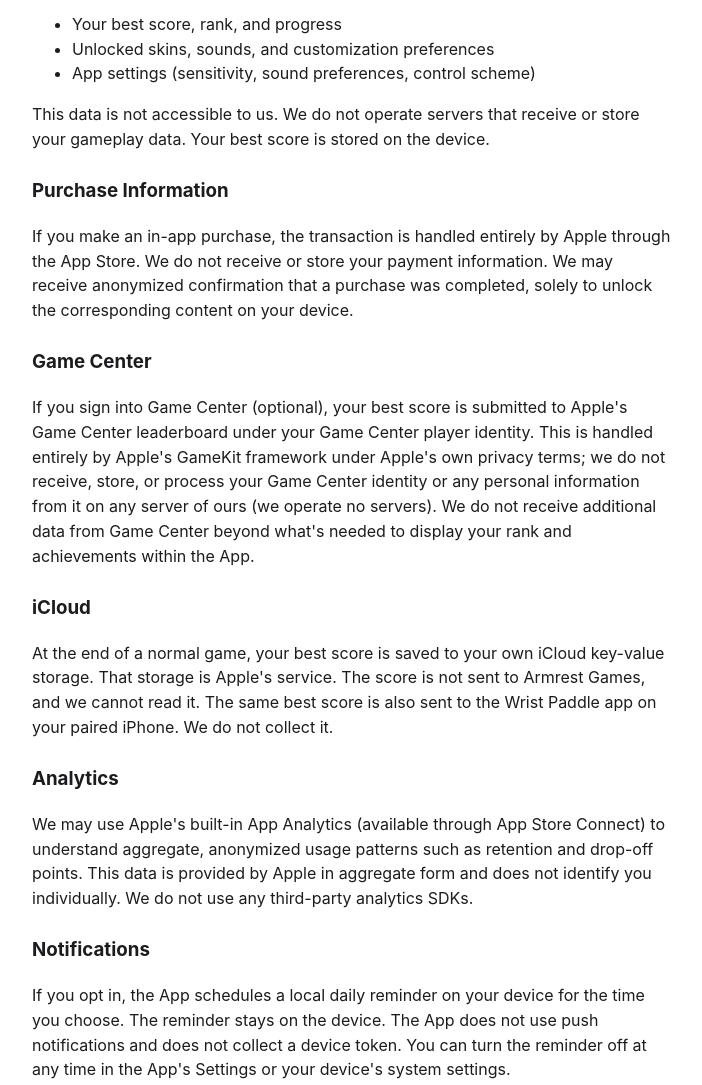
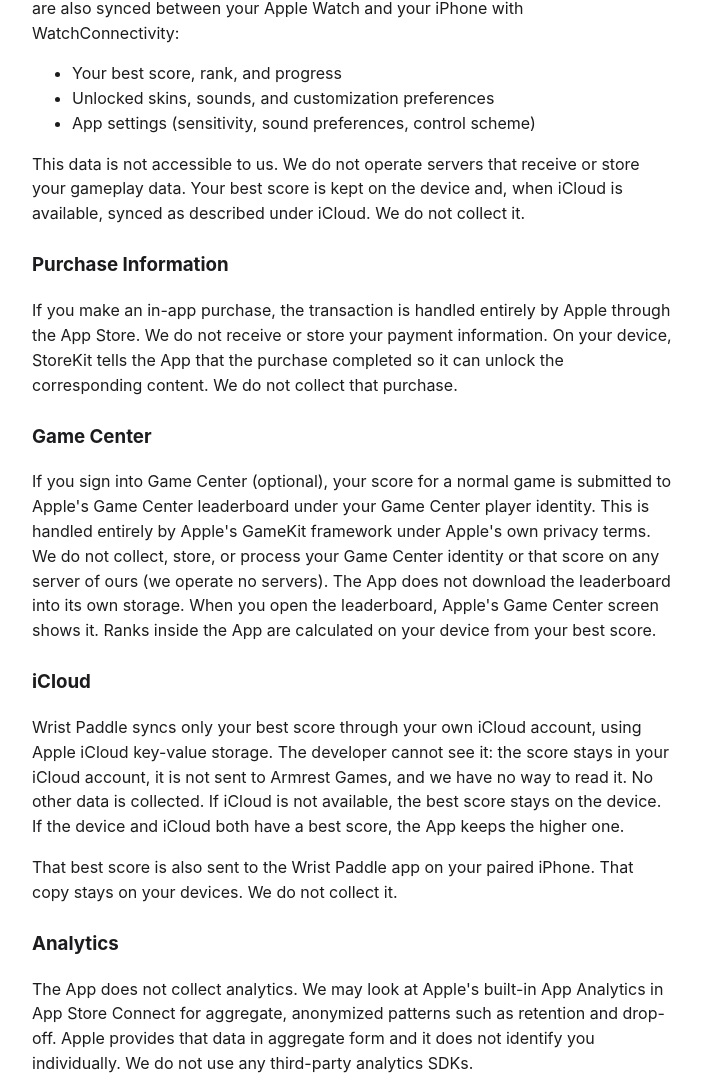
Before and after one commit to armrestgames/armrestgames.github.io, a plain HTML site: page privacy.html in a window 1280 px wide. Shown: the part 798-1883 px from the top of the page, without its empty margins (288-990 px from the left). Drawn offline with Linux system fonts and the light colour scheme.

Commit message:
State that Wrist Paddle syncs only the best score through the player's iCloud.
The score stays in the player's own Apple iCloud key-value storage, the developer cannot see it, and no other data is collected. A signed-out device keeps the on-device score, and the higher of the device and iCloud scores is the one that is kept.

```diff
--- a/privacy.html
+++ b/privacy.html
@@ -19,12 +19,12 @@
 
 <p><a href="index.html">← Armrest Games</a></p>
 <h1>Privacy Policy for Wrist Paddle</h1>
-<p class="updated"><strong>Last updated: November 15, 2026</strong></p>
+<p class="updated"><strong>Last updated: November 16, 2026</strong></p>
 
 <p>Wrist Paddle ("the App," "we," "us") is developed by Armrest Games. This Privacy Policy explains what information the App collects, how it's used, and your choices.</p>
 
 <h2>Summary</h2>
-<p>Wrist Paddle is designed to collect as little data as possible. There are no third-party advertising networks, no user tracking, and no account creation required to play.</p>
+<p>Wrist Paddle is designed to collect as little data as possible. There are no third-party advertising networks, no user tracking, and no account creation required to play. Wrist Paddle syncs only your best score through your own iCloud account (Apple iCloud key-value storage). The developer cannot see it. No other data is collected.</p>
 
 <h2>Information We Collect</h2>
 
@@ -38,19 +38,20 @@
 <li>Unlocked skins, sounds, and customization preferences</li>
 <li>App settings (sensitivity, sound preferences, control scheme)</li>
 </ul>
-<p>This data is not accessible to us. We do not operate servers that receive or store your gameplay data. Your best score is stored on the device.</p>
+<p>This data is not accessible to us. We do not operate servers that receive or store your gameplay data. Your best score is kept on the device and, when iCloud is available, synced as described under iCloud. We do not collect it.</p>
 
 <h3>Purchase Information</h3>
-<p>If you make an in-app purchase, the transaction is handled entirely by Apple through the App Store. We do not receive or store your payment information. We may receive anonymized confirmation that a purchase was completed, solely to unlock the corresponding content on your device.</p>
+<p>If you make an in-app purchase, the transaction is handled entirely by Apple through the App Store. We do not receive or store your payment information. On your device, StoreKit tells the App that the purchase completed so it can unlock the corresponding content. We do not collect that purchase.</p>
 
 <h3>Game Center</h3>
-<p>If you sign into Game Center (optional), your best score is submitted to Apple's Game Center leaderboard under your Game Center player identity. This is handled entirely by Apple's GameKit framework under Apple's own privacy terms; we do not receive, store, or process your Game Center identity or any personal information from it on any server of ours (we operate no servers). We do not receive additional data from Game Center beyond what's needed to display your rank and achievements within the App.</p>
+<p>If you sign into Game Center (optional), your score for a normal game is submitted to Apple's Game Center leaderboard under your Game Center player identity. This is handled entirely by Apple's GameKit framework under Apple's own privacy terms. We do not collect, store, or process your Game Center identity or that score on any server of ours (we operate no servers). The App does not download the leaderboard into its own storage. When you open the leaderboard, Apple's Game Center screen shows it. Ranks inside the App are calculated on your device from your best score.</p>
 
 <h3>iCloud</h3>
-<p>At the end of a normal game, your best score is saved to your own iCloud key-value storage. That storage is Apple's service. The score is not sent to Armrest Games, and we cannot read it. The same best score is also sent to the Wrist Paddle app on your paired iPhone. We do not collect it.</p>
+<p>Wrist Paddle syncs only your best score through your own iCloud account, using Apple iCloud key-value storage. The developer cannot see it: the score stays in your iCloud account, it is not sent to Armrest Games, and we have no way to read it. No other data is collected. If iCloud is not available, the best score stays on the device. If the device and iCloud both have a best score, the App keeps the higher one.</p>
+<p>That best score is also sent to the Wrist Paddle app on your paired iPhone. That copy stays on your devices. We do not collect it.</p>
 
 <h3>Analytics</h3>
-<p>We may use Apple's built-in App Analytics (available through App Store Connect) to understand aggregate, anonymized usage patterns such as retention and drop-off points. This data is provided by Apple in aggregate form and does not identify you individually. We do not use any third-party analytics SDKs.</p>
+<p>The App does not collect analytics. We may look at Apple's built-in App Analytics in App Store Connect for aggregate, anonymized patterns such as retention and drop-off. Apple provides that data in aggregate form and it does not identify you individually. We do not use any third-party analytics SDKs.</p>
 
 <h3>Notifications</h3>
 <p>If you opt in, the App schedules a local daily reminder on your device for the time you choose. The reminder stays on the device. The App does not use push notifications and does not collect a device token. You can turn the reminder off at any time in the App's Settings or your device's system settings.</p>
@@ -68,7 +69,7 @@
 <p>Wrist Paddle is rated 4+ and does not knowingly collect personal information from children. The App does not include user-generated content, chat features, or any way for users to communicate with one another.</p>
 
 <h2>Data Retention and Deletion</h2>
-<p>Gameplay data, including your best score and settings, is stored locally on your device. You can delete it by deleting the App from your device.</p>
+<p>Your best score is stored on the device and, when iCloud is available, in your own iCloud key-value storage. Other gameplay data, including settings, is stored on the device. Deleting the App removes the on-device copy. The copy in your iCloud account remains there until it is removed from iCloud.</p>
 
 <h2>Changes to This Policy</h2>
 <p>We may update this Privacy Policy from time to time. Material changes will be reflected in an updated "Last updated" date above.</p>
```
